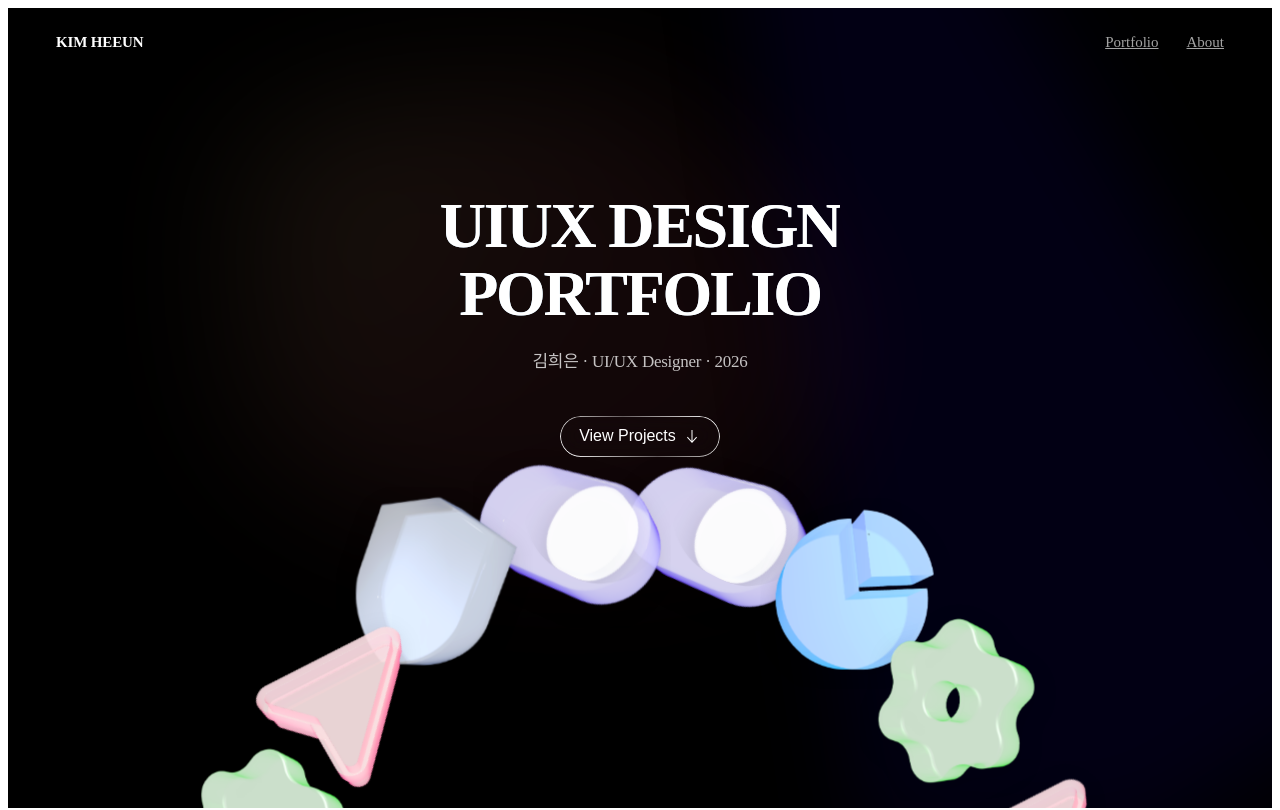
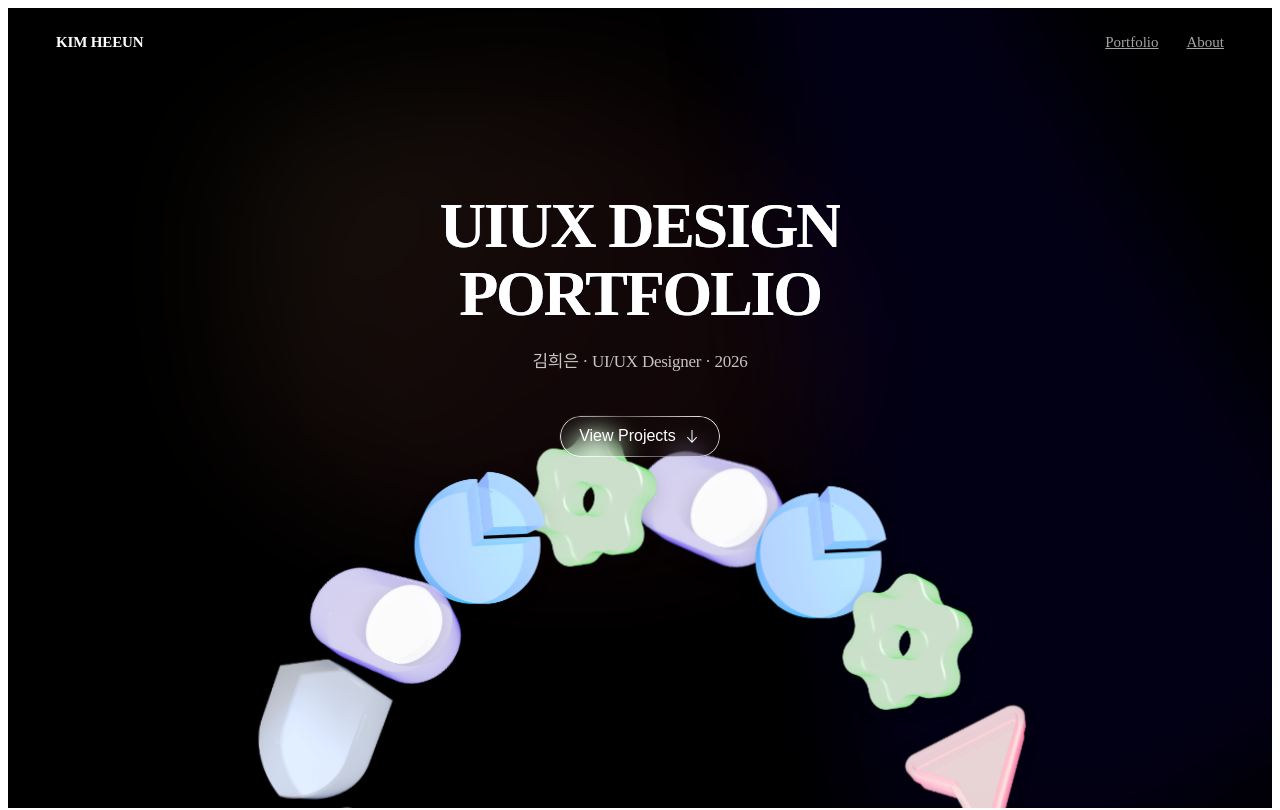
Before and after one commit to angelkhe1010-dot/kim-hee-eun-portfolio, a React (Vite) app: page / in a window 1280 px wide. Shown: the top 810 px of the page. Built offline with nearby package versions, Linux system fonts and the light colour scheme; the HTML template or start-up script is replaced by a standard one.

Commit message:
메인 수정

```diff
--- a/src/components/sections/Hero.module.css
+++ b/src/components/sections/Hero.module.css
@@ -125,7 +125,6 @@
 /* ---------- Orbit ---------- */
 
 .blobCluster {
-  margin-top: 55px;
   position: absolute;
 
   inset: 0;
@@ -194,8 +193,8 @@
     contrast(1.02)
     brightness(1.02)
     drop-shadow(
-      0 12px 20px
-      rgba(0, 0, 0, 0.14)
+      0 10px 18px
+      rgba(0, 0, 0, 0.13)
     );
 }
 
@@ -227,9 +226,6 @@
   flex-direction: column;
   align-items: center;
 
-  /*
-   * 제목과 서브타이틀 사이 간격
-   */
   gap: 22px;
 
   text-align: center;
@@ -242,21 +238,12 @@
 
   font-weight: 700;
 
-  /*
-   * 기존보다 조금 크게
-   */
   font-size: clamp(
     64px,
     4.05vw,
     78px
   );
 
-  /*
-   * UIUX DESIGN
-   * PORTFOLIO
-   *
-   * 두 줄 사이 간격을 기존보다 살짝 확대
-   */
   line-height: 1.06;
 
   letter-spacing: -0.035em;
@@ -288,9 +275,6 @@
 
   font-weight: 400;
 
-  /*
-   * 기존 15~18px에서 살짝 확대
-   */
   font-size: clamp(
     17px,
     1.08vw,
--- a/src/components/sections/Hero.tsx
+++ b/src/components/sections/Hero.tsx
@@ -12,17 +12,20 @@ import blob4 from '../../assets/images/hero/blob-4.png';
 import blob5 from '../../assets/images/hero/blob-5.png';
 import blob6 from '../../assets/images/hero/blob-6.png';
 
-const ITEM_COUNT = 16;
+const ITEM_COUNT = 18;
 const ITEM_SIZE = 330;
 
 const ORBIT_DURATION = 32000;
 
+/*
+ * 이전보다 도형 크기를 한 단계 더 축소
+ */
 const ITEM_SCALES = [
-  0.6,
-  0.58,
-  0.6,
-  0.58,
-  0.6,
+  0.5,
+  0.48,
+  0.5,
+  0.48,
+  0.5,
 ];
 
 function BlobArtwork({ index }: { index: number }) {
@@ -215,6 +218,7 @@ export default function Hero() {
 
   useEffect(() => {
     let animationFrame = 0;
+
     const startTime = performance.now();
 
     const animate = (now: number) => {
@@ -229,16 +233,20 @@ export default function Hero() {
       const height = hero.clientHeight;
 
       /*
-       * 기존보다 궤도를 조금 더 작고 조밀하게 조정.
+       * 궤도 조정
        *
-       * 가장 높은 도형도 서브타이틀보다 아래쪽에서
-       * 지나가도록 전체 궤도를 아래로 배치.
+       * - 전체 반원을 조금 더 아래로 이동
+       * - 가로 폭을 더 좁게
+       * - 세로 높이도 살짝 압축
+       *
+       * 가장 위쪽 도형들이 View Projects 버튼
+       * 근처를 자연스럽게 지나가도록 설정
        */
       const centerX = width * 0.5;
-      const centerY = height * 1.065;
+      const centerY = height * 1.085;
 
-      const radiusX = width * 0.3;
-      const radiusY = height * 0.49;
+      const radiusX = width * 0.27;
+      const radiusY = height * 0.475;
 
       const elapsed = now - startTime;
 
@@ -250,8 +258,12 @@ export default function Hero() {
         if (!node) return;
 
         /*
-         * 16개 균등 배치
-         * 기존 15개보다 아주 살짝 촘촘한 느낌
+         * 18개 균등 배치
+         *
+         * 360 / 18 = 20도
+         *
+         * 도형 크기를 줄인 만큼
+         * 개수를 늘려 간격은 자연스럽게 유지
          */
         const phase =
           (index / ITEM_COUNT) *
@@ -274,6 +286,10 @@ export default function Hero() {
           Math.sin(angle) *
             radiusY;
 
+        /*
+         * 도형 자체는 회전하지 않고
+         * 위치만 이동
+         */
         node.style.transform = `
           translate3d(
             ${x - ITEM_SIZE / 2}px,
```
